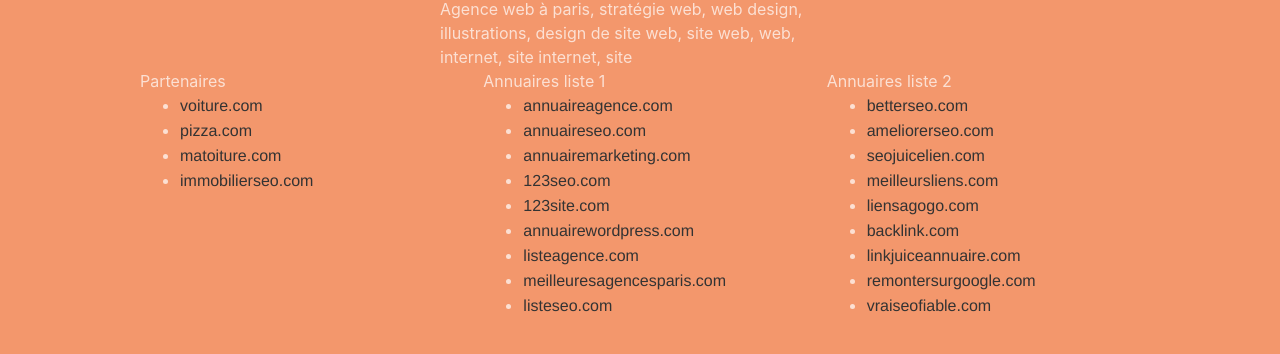
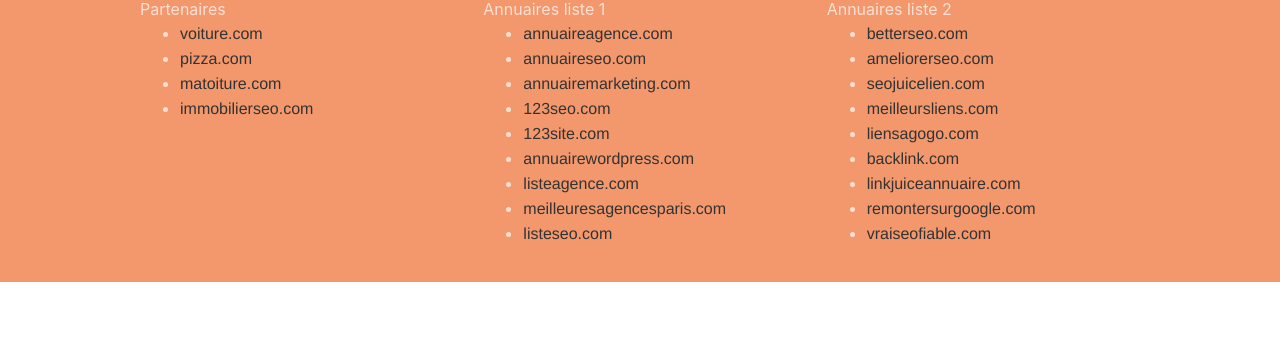
Before and after one commit to gmamillon/P4, a plain HTML site: page index.html in a window 1280 px wide. Shown: the part 3576-3930 px from the top of the page. After the commit the page ends 3858 px from the top, so only its background shows below. Drawn offline with nearby package versions, Linux system fonts and the light colour scheme.

Commit message:
Update index.html

```diff
--- a/index.html
+++ b/index.html
@@ -234,7 +234,6 @@
 							<a class="social" href="index.html" title="instagram"><span class="fa fa-instagram icon-md"></span></a>
 						</div>
 					</div>
-					<div class="keywords">Agence web à paris, stratégie web, web design, illustrations, design de site web, site web, web, internet, site internet, site</div>
 				</div>
 				<div class="row">
 					<div class="col-sm-4">
```
